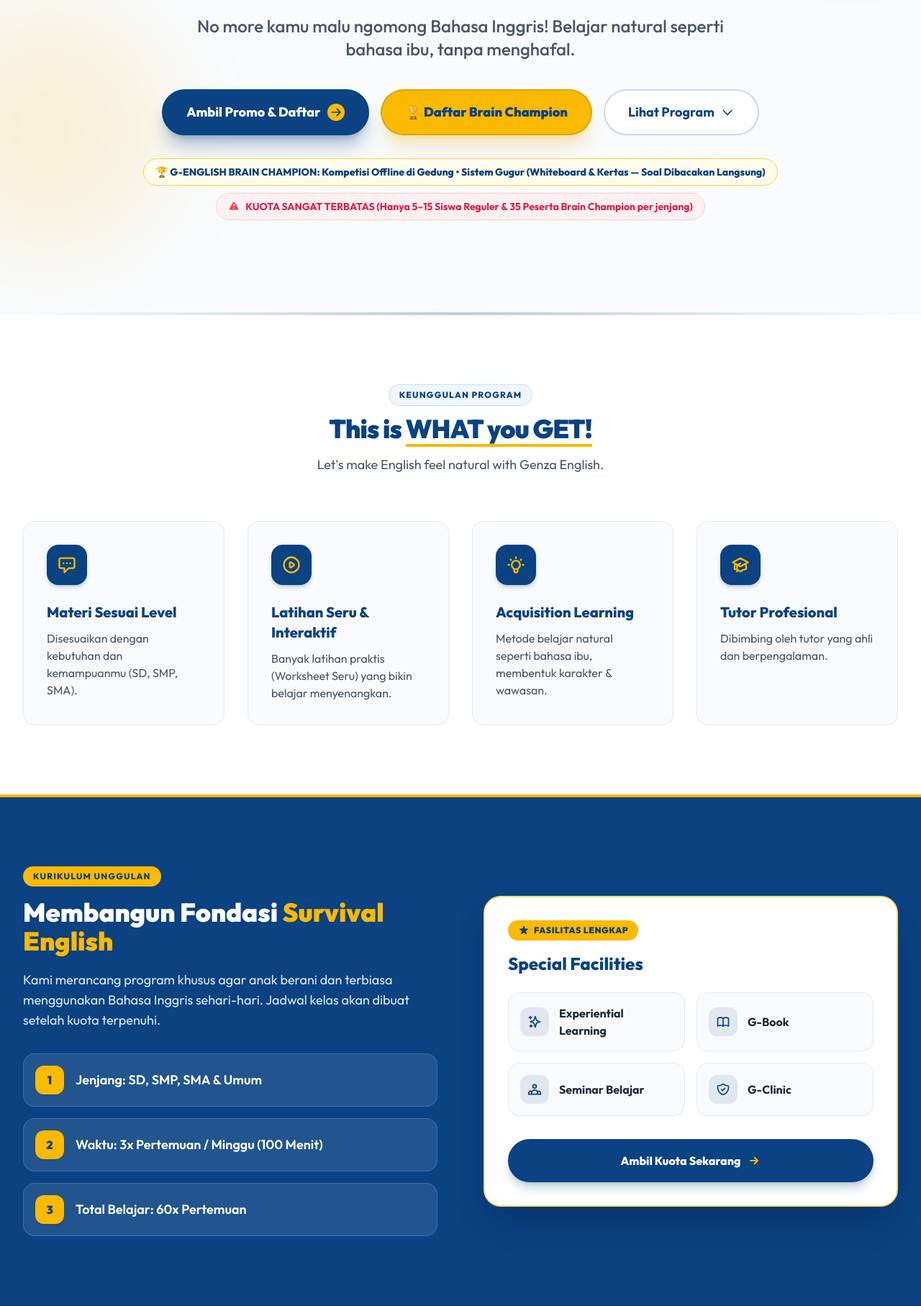
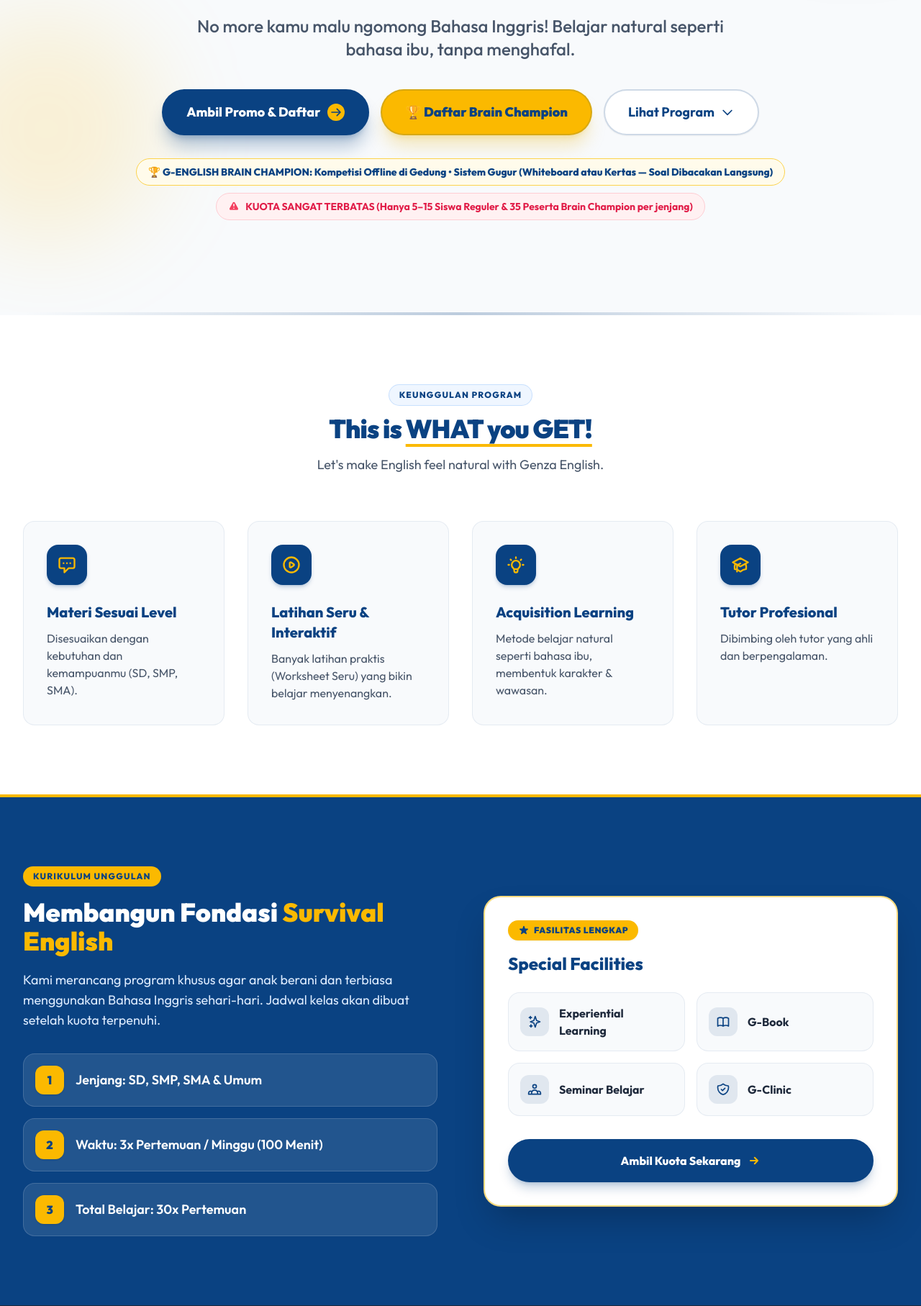
Before and after one commit to ahmadbakeri/g-english-test, a Laravel app: page / in a window 1280 px wide. Shown: the part 396-2211 px from the top of the page at 72% size. Run offline with Laravel 12, Linux system fonts and the light colour scheme; parts of the project's set-up code (start-up, migrations or seed data) failed here and were passed over; some libraries are stand-ins or nearby versions.

Commit message:
chore(copy): update total meetings to 30x and change Whiteboard & Kertas to Whiteboard atau Kertas

```diff
--- a/app/Filament/Resources/Operations/Admissions/AdmissionResource.php
+++ b/app/Filament/Resources/Operations/Admissions/AdmissionResource.php
@@ -158,7 +158,7 @@ class AdmissionResource extends Resource
                     ]),
 
                 \Filament\Schemas\Components\Section::make(__('Financial & Admission Status'))
-                    ->description(__('Tutoring Fee (60x meetings, 3x/week). Includes Uniform and Books.'))
+                    ->description(__('Tutoring Fee (30x meetings, 3x/week). Includes Uniform and Books.'))
                     ->icon('heroicon-o-banknotes')
                     ->schema([
                         TextInput::make('tuition_fee')
--- a/app/Filament/Student/Pages/TakeCbtExam.php
+++ b/app/Filament/Student/Pages/TakeCbtExam.php
@@ -38,7 +38,7 @@ class TakeCbtExam extends Page
 
         $student = $user->student;
         if ($student->course_level === 'G-English Brain Champion' || !empty($student->competition_code)) {
-            abort(403, 'Peserta G-English Brain Champion mengikuti kompetisi secara offline di gedung (Whiteboard & Kertas).');
+            abort(403, 'Peserta G-English Brain Champion mengikuti kompetisi secara offline di gedung (Whiteboard atau Kertas).');
         }
         $mode = $this->exam->cbt_mode ?? 'google_form';
 
--- a/lang/ar.json
+++ b/lang/ar.json
@@ -183,7 +183,7 @@
     "Paid": "مدفوع",
     "Unpaid": "غير مدفوع",
     "Financial & Admission Status": "الحالة المالية والقبول",
-    "Tutoring Fee (60x meetings, 3x/week). Includes Uniform and Books.": "رسوم التدريس (60 لقاء، 3 مرات أسبوعياً). تشمل الزي والكتب.",
+    "Tutoring Fee (30x meetings, 3x/week). Includes Uniform and Books.": "رسوم التدريس (30 لقاء، 3 مرات أسبوعياً). تشمل الزي والكتب.",
     "Tuition Fee": "رسوم التدريس",
     "Registration Fee": "رسوم التسجيل",
     "Apply 25% Discount": "تطبيق خصم 25%",
--- a/lang/ar_RM.json
+++ b/lang/ar_RM.json
@@ -183,7 +183,7 @@
     "Paid": "Madfu'",
     "Unpaid": "Ghayr Madfu'",
     "Financial & Admission Status": "Al-Halah al-Maliyyah wal-Qubul",
-    "Tutoring Fee (60x meetings, 3x/week). Includes Uniform and Books.": "Rusum al-Tadris (60 liqa', 3 marrat usbu'iyan). Tashmal al-Zayy wal-Kutub.",
+    "Tutoring Fee (30x meetings, 3x/week). Includes Uniform and Books.": "Rusum al-Tadris (30 liqa', 3 marrat usbu'iyan). Tashmal al-Zayy wal-Kutub.",
     "Tuition Fee": "Rusum al-Tadris",
     "Registration Fee": "Rusum al-Tasjil",
     "Apply 25% Discount": "Tatbiq Khasm 25%",
--- a/lang/id.json
+++ b/lang/id.json
@@ -184,7 +184,7 @@
     "Paid": "Sudah Bayar / Lunas",
     "Unpaid": "Belum Bayar",
     "Financial & Admission Status": "Status Keuangan & Pendaftaran",
-    "Tutoring Fee (60x meetings, 3x/week). Includes Uniform and Books.": "Biaya Bimbingan (60x pertemuan, 3x/minggu). Sudah termasuk Baju dan Buku.",
+    "Tutoring Fee (30x meetings, 3x/week). Includes Uniform and Books.": "Biaya Bimbingan (30x pertemuan, 3x/minggu). Sudah termasuk Baju dan Buku.",
     "Tuition Fee": "Biaya Bimbingan",
     "Registration Fee": "Biaya Pendaftaran",
     "Apply 25% Discount": "Terapkan Diskon 25%",
--- a/lang/ja.json
+++ b/lang/ja.json
@@ -184,7 +184,7 @@
     "Paid": "支払い済み",
     "Unpaid": "未払い",
     "Financial & Admission Status": "財務および入学ステータス",
-    "Tutoring Fee (60x meetings, 3x/week). Includes Uniform and Books.": "授業料 (60回、週3回)。制服と教材が含まれます。",
+    "Tutoring Fee (30x meetings, 3x/week). Includes Uniform and Books.": "授業料 (30回、週3回)。制服と教材が含まれます。",
     "Tuition Fee": "授業料",
     "Registration Fee": "登録料",
     "Apply 25% Discount": "25%割引を適用",
--- a/lang/ja_RM.json
+++ b/lang/ja_RM.json
@@ -184,7 +184,7 @@
     "Paid": "Shiharaizumi",
     "Unpaid": "Mibarai",
     "Financial & Admission Status": "Zaimu oyobi Nyūgaku Sutētasu",
-    "Tutoring Fee (60x meetings, 3x/week). Includes Uniform and Books.": "Jugyōryō (60-kai, shū 3-kai). Seifuku to kyōzai ga fukumaremasu.",
+    "Tutoring Fee (30x meetings, 3x/week). Includes Uniform and Books.": "Jugyōryō (30-kai, shū 3-kai). Seifuku to kyōzai ga fukumaremasu.",
     "Tuition Fee": "Jugyōryō",
     "Registration Fee": "Tōrokuryō",
     "Apply 25% Discount": "25% waribiki o tekiyō",
--- a/lang/zh_CN.json
+++ b/lang/zh_CN.json
@@ -184,7 +184,7 @@
     "Paid": "已支付 / 付清",
     "Unpaid": "未支付",
     "Financial & Admission Status": "财务与入学状态",
-    "Tutoring Fee (60x meetings, 3x/week). Includes Uniform and Books.": "辅导费（60次会议，3次/周）。含校服和书本。",
+    "Tutoring Fee (30x meetings, 3x/week). Includes Uniform and Books.": "辅导费（30次课程，3次/周）。含校服和书本。",
     "Tuition Fee": "学费",
     "Registration Fee": "注册费",
     "Apply 25% Discount": "申请 25% 折扣",
--- a/lang/zh_PY.json
+++ b/lang/zh_PY.json
@@ -184,7 +184,7 @@
     "Paid": "Yǐ Zhīfù / Fùqīng",
     "Unpaid": "Wèi Zhīfù",
     "Financial & Admission Status": "Cáiwù Yǔ Rùxué Zhuàngtài",
-    "Tutoring Fee (60x meetings, 3x/week). Includes Uniform and Books.": "Fǔdǎo Fèi (60 Cì Huìyì, 3 Cì/Zhōu). Hán Xiàofú Hé Shūběn.",
+    "Tutoring Fee (30x meetings, 3x/week). Includes Uniform and Books.": "Fǔdǎo Fèi (30 Cì Kèchéng, 3 Cì/Zhōu). Hán Xiàofú Hé Shūběn.",
     "Tuition Fee": "Xuéfèi",
     "Registration Fee": "Zhùcè Fèi",
     "Apply 25% Discount": "Shēnqǐng 25% Zhékòu",
--- a/resources/views/admission.blade.php
+++ b/resources/views/admission.blade.php
@@ -337,7 +337,7 @@
                                 </div>
                                 <div class="p-3.5 rounded-xl bg-white dark:bg-slate-800 border border-slate-200/80 dark:border-slate-700">
                                     <div class="text-slate-500 dark:text-slate-400 font-semibold">Total Pertemuan</div>
-                                    <div class="font-extrabold text-genza-blue dark:text-white mt-0.5">60x Sesi + Evaluasi CBT</div>
+                                    <div class="font-extrabold text-genza-blue dark:text-white mt-0.5">30x Sesi + Evaluasi CBT</div>
                                 </div>
                                 <div class="p-3.5 rounded-xl bg-white dark:bg-slate-800 border border-slate-200/80 dark:border-slate-700">
                                     <div class="text-slate-500 dark:text-slate-400 font-semibold">Fasilitas Termasuk</div>
--- a/resources/views/emails/school-credentials.blade.php
+++ b/resources/views/emails/school-credentials.blade.php
@@ -157,7 +157,7 @@
                                 G-English Brain Champion &bull; &ldquo;One Mind, One Champion&rdquo;
                             </p>
                             <p style="margin: 6px 0 0 0; color: #d5e5f9; font-size: 12px; font-weight: 400; line-height: 1.5;">
-                                Kompetisi Offline di Gedung &middot; Sistem Gugur (Whiteboard &amp; Kertas &mdash; Soal Dibacakan Langsung)
+                                Kompetisi Offline di Gedung &middot; Sistem Gugur (Whiteboard atau Kertas &mdash; Soal Dibacakan Langsung)
                             </p>
                         </td>
                     </tr>
--- a/resources/views/livewire/brain-champion-registration.blade.php
+++ b/resources/views/livewire/brain-champion-registration.blade.php
@@ -44,7 +44,7 @@
                         <div class="inline-flex flex-wrap items-center gap-2 mb-3">
                             <span class="inline-flex items-center gap-1.5 bg-genza-yellow text-genza-blue font-black text-xs uppercase tracking-wider px-3.5 py-1.5 rounded-full shadow">
                                 <svg class="w-4 h-4" fill="currentColor" viewBox="0 0 20 20"><path d="M9.049 2.927c.3-.921 1.603-.921 1.902 0l1.07 3.292a1 1 0 00.95.69h3.462c.969 0 1.371 1.24.588 1.81l-2.8 2.034a1 1 0 00-.364 1.118l1.07 3.292c.3.921-.755 1.688-1.54 1.118l-2.8-2.034a1 1 0 00-1.175 0l-2.8 2.034c-.784.57-1.838-.197-1.539-1.118l1.07-3.292a1 1 0 00-.364-1.118L2.98 8.72c-.783-.57-.38-1.81.588-1.81h3.461a1 1 0 00.951-.69l1.07-3.292z"></path></svg>
-                                <span>Kompetisi Offline di Gedung • Sistem Gugur (Whiteboard &amp; Kertas — Soal Dibacakan Langsung)</span>
+                                <span>Kompetisi Offline di Gedung • Sistem Gugur (Whiteboard atau Kertas — Soal Dibacakan Langsung)</span>
                             </span>
                         </div>
 
@@ -55,7 +55,7 @@
                             "ONE MIND, ONE CHAMPION"
                         </p>
                         <p class="text-blue-100 text-xs sm:text-sm mt-2.5 max-w-2xl leading-relaxed">
-                            Kompetisi Bahasa Inggris OFFLINE di gedung antar sekolah tingkat SD/MI (Kelas 4, 5, 6) dan SMP/MTs (Kelas 7, 8, 9) menggunakan sistem gugur (Whiteboard &amp; Kertas — soal dibacakan langsung, tanpa CBT online). Kuota terbatas hanya <strong>35 peserta per jenjang kelas</strong>!
+                            Kompetisi Bahasa Inggris OFFLINE di gedung antar sekolah tingkat SD/MI (Kelas 4, 5, 6) dan SMP/MTs (Kelas 7, 8, 9) menggunakan sistem gugur (Whiteboard atau Kertas — soal dibacakan langsung, tanpa CBT online). Kuota terbatas hanya <strong>35 peserta per jenjang kelas</strong>!
                         </p>
                     </div>
 
--- a/resources/views/reports/brain-champion-card.blade.php
+++ b/resources/views/reports/brain-champion-card.blade.php
@@ -157,7 +157,7 @@
                         <span class="event-badge">Official Participant Pass &amp; Table Card</span>
                         <div class="event-title">G-ENGLISH BRAIN CHAMPION</div>
                         <div class="event-tagline">"ONE MIND, ONE CHAMPION"</div>
-                        <div class="event-format">Kompetisi Offline di Gedung &bull; Sistem Gugur (Whiteboard &amp; Kertas — Soal Dibacakan Langsung)</div>
+                        <div class="event-format">Kompetisi Offline di Gedung &bull; Sistem Gugur (Whiteboard atau Kertas — Soal Dibacakan Langsung)</div>
                     </td>
                     <td style="text-align: right; vertical-align: top;">
                         <div style="font-size: 11px; font-weight: bold; color: #fbb900;">GENZA ENGLISH CENTER</div>
@@ -215,7 +215,7 @@
         </div>
 
         <div class="card-footer">
-            <strong>Catatan Arena:</strong> Peserta wajib hadir 30 menit sebelum babak dimulai. Kompetisi dilaksanakan secara <strong>OFFLINE</strong> menggunakan sistem gugur di gedung (jawaban ditulis pada Whiteboard / Kertas saat soal dibacakan langsung).
+            <strong>Catatan Arena:</strong> Peserta wajib hadir 30 menit sebelum babak dimulai. Kompetisi dilaksanakan secara <strong>OFFLINE</strong> menggunakan sistem gugur di gedung (jawaban ditulis pada Whiteboard atau Kertas saat soal dibacakan langsung).
         </div>
     </div>
 </body>
--- a/resources/views/reports/brain-champion-roster.blade.php
+++ b/resources/views/reports/brain-champion-roster.blade.php
@@ -117,7 +117,7 @@
                         <td>
                             <div class="title">G-ENGLISH BRAIN CHAMPION — "ONE MIND, ONE CHAMPION"</div>
                             <div class="subtitle">DAFTAR HADIR &amp; LEMBAR ELIMINASI ARENA (KUOTA MAKS. 35 PESERTA)</div>
-                            <div class="format-note">Kompetisi Offline di Gedung &bull; Sistem Gugur (Whiteboard &amp; Kertas — Soal Dibacakan Langsung)</div>
+                            <div class="format-note">Kompetisi Offline di Gedung &bull; Sistem Gugur (Whiteboard atau Kertas — Soal Dibacakan Langsung)</div>
                         </td>
                         <td style="text-align: right; vertical-align: middle;">
                             <span class="grade-badge">KELAS {{ $gradeNum }} ({{ $gradeNum <= 6 ? 'SD/MI' : 'SMP/MTs' }})</span>
@@ -183,7 +183,7 @@
                     <td style="width: 60%;">
                         <strong>Petunjuk Juri &amp; Panitia Arena:</strong><br>
                         1. Pastikan Kode Peserta di meja/dada sesuai dengan lembar ini.<br>
-                        2. Beri tanda ceklis pada kolom <em>Lolos / Gugur</em> di akhir babak eliminasi whiteboard/kertas.
+                        2. Beri tanda ceklis pada kolom <em>Lolos / Gugur</em> di akhir babak eliminasi whiteboard atau kertas.
                     </td>
                     <td style="width: 40%; text-align: center;">
                         Tanjung, {{ now()->translatedFormat('d F Y') }}<br>
--- a/resources/views/welcome.blade.php
+++ b/resources/views/welcome.blade.php
@@ -139,7 +139,7 @@
 
             <div class="mt-8 flex flex-col items-center gap-2.5">
                 <div class="inline-flex items-center gap-2 px-4 py-2 rounded-full bg-amber-50 dark:bg-amber-950/50 border border-amber-300 dark:border-amber-700/80 text-xs sm:text-sm text-genza-blue dark:text-genza-yellow font-extrabold">
-                    <span>🏆 G-ENGLISH BRAIN CHAMPION: Kompetisi Offline di Gedung • Sistem Gugur (Whiteboard &amp; Kertas — Soal Dibacakan Langsung)</span>
+                    <span>🏆 G-ENGLISH BRAIN CHAMPION: Kompetisi Offline di Gedung • Sistem Gugur (Whiteboard atau Kertas — Soal Dibacakan Langsung)</span>
                 </div>
                 <div class="inline-flex items-center gap-2 px-4 py-2 rounded-full bg-rose-50 dark:bg-rose-950/50 border border-rose-200 dark:border-rose-800/70 text-xs sm:text-sm text-rose-600 dark:text-rose-300 font-bold">
                     <svg class="w-4 h-4 text-rose-500 shrink-0" fill="currentColor" viewBox="0 0 20 20"><path fill-rule="evenodd" d="M8.257 3.099c.765-1.36 2.722-1.36 3.486 0l5.58 9.92c.75 1.334-.213 2.98-1.742 2.98H4.42c-1.53 0-2.493-1.646-1.743-2.98l5.58-9.92zM11 13a1 1 0 11-2 0 1 1 0 012 0zm-1-8a1 1 0 00-1 1v3a1 1 0 002 0V6a1 1 0 00-1-1z" clip-rule="evenodd"></path></svg>
@@ -235,7 +235,7 @@
                         </li>
                         <li class="flex items-center gap-4 bg-white/10 dark:bg-slate-900/90 p-4 rounded-2xl border border-white/15 dark:border-slate-800">
                             <span class="bg-genza-yellow text-genza-blue font-black w-10 h-10 rounded-xl flex items-center justify-center shrink-0 shadow">3</span>
-                            <div class="text-white font-semibold text-base sm:text-lg">Total Belajar: 60x Pertemuan</div>
+                            <div class="text-white font-semibold text-base sm:text-lg">Total Belajar: 30x Pertemuan</div>
                         </li>
                     </ul>
                 </div>
```
